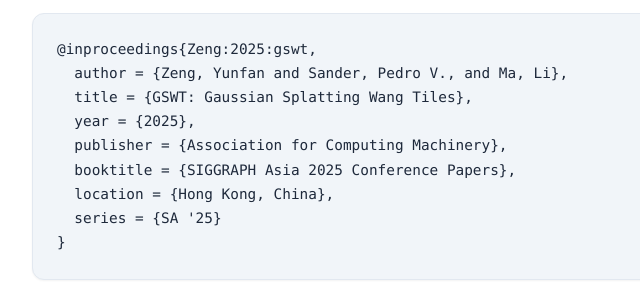
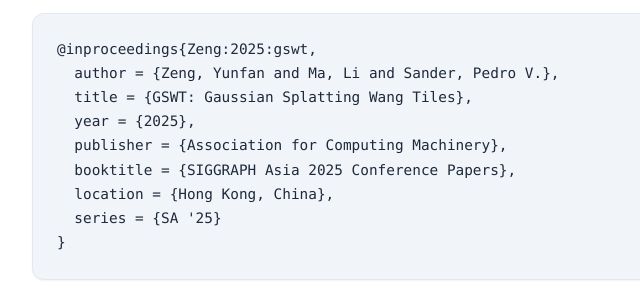
Before and after one commit to zengyf131/gswt_webpage, a plain HTML site: page index.html in a window 1280 px wide. Shown: the part 2199-2499 px from the top of the page, 128-768 px from the left. Drawn offline with nearby package versions, Linux system fonts and the light colour scheme; some icons are missing.

Commit message:
Fixed citation.

```diff
--- a/index.html
+++ b/index.html
@@ -246,7 +246,7 @@
           </button>
         </div>
         <pre id="bibtex-code"><code>@inproceedings{Zeng:2025:gswt,
-  author = {Zeng, Yunfan and Sander, Pedro V., and Ma, Li},
+  author = {Zeng, Yunfan and Ma, Li and Sander, Pedro V.},
   title = {GSWT: Gaussian Splatting Wang Tiles},
   year = {2025},
   publisher = {Association for Computing Machinery},
```
